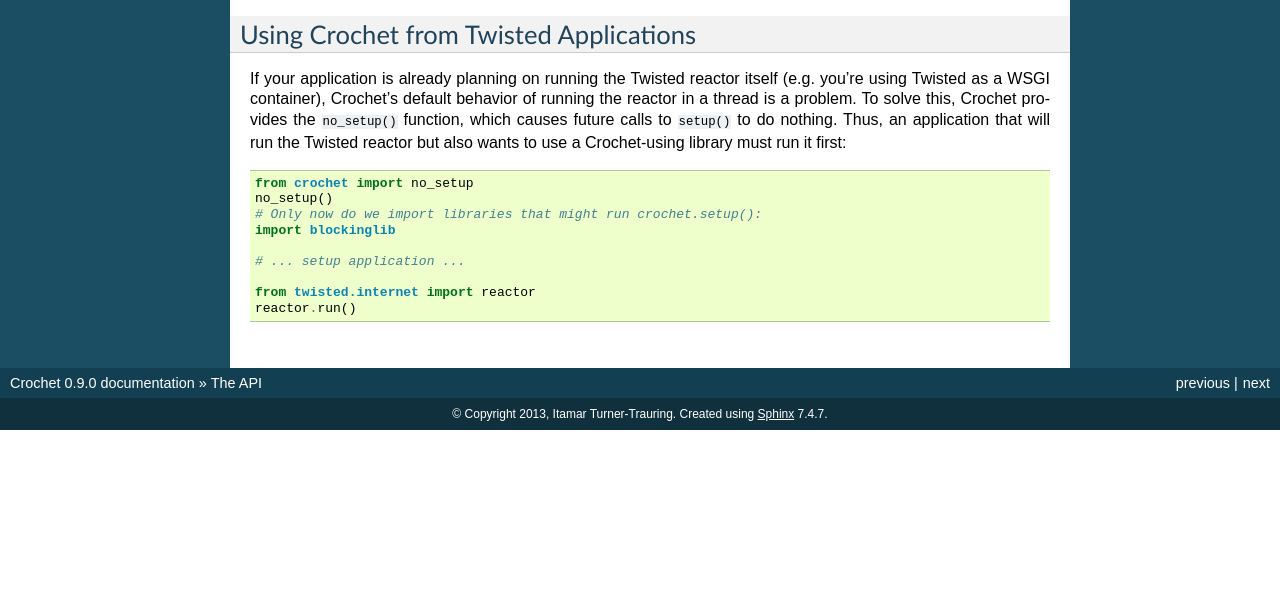
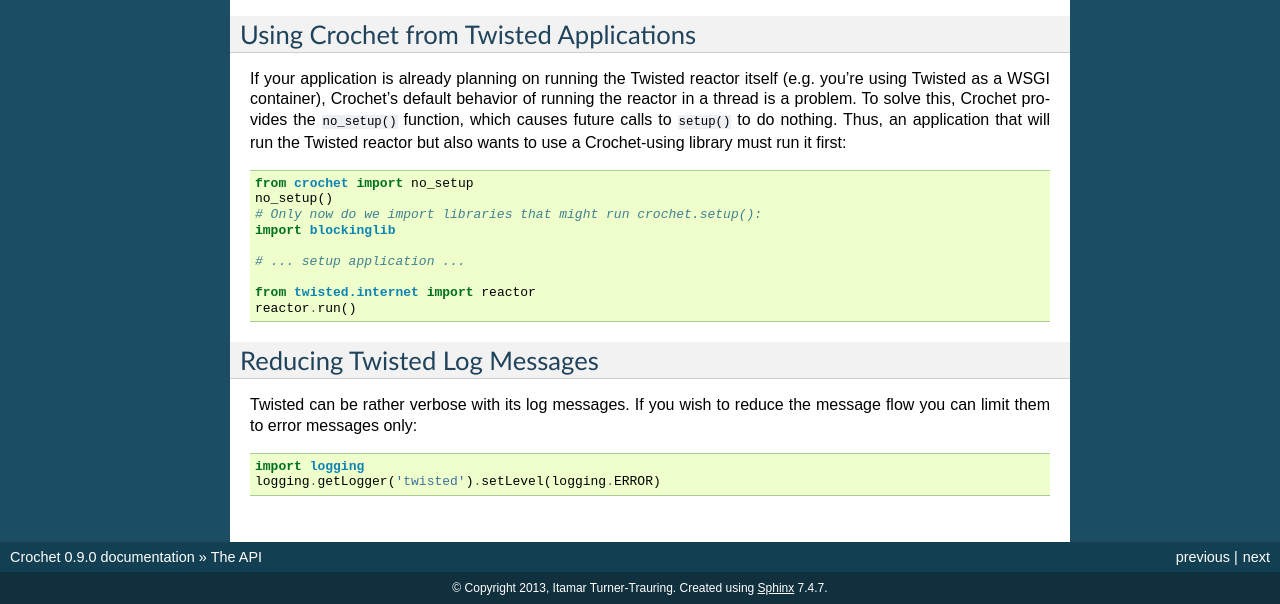
Before and after one commit to itamarst/crochet, a Sphinx documentation site: the page built from docs/api.rst, in a window 1280 px wide and 900 px high, scrolled down 1941 px, cut to the strip 296-900 px from the top of the window. Built offline with Sphinx 7.4.7, drawn with Linux system fonts in a browser that asks for light colours; before the commit the page ends 2667 px from its top, so only the background shows below that; some of the changed text lies outside the part shown.

Commit message:
Document reducing log messages.
Fixes #7

```diff
--- a/docs/api.rst
+++ b/docs/api.rst
@@ -151,3 +151,15 @@
 
     from twisted.internet import reactor
     reactor.run()
+
+
+Reducing Twisted Log Messages
+^^^^^^^^^^^^^^^^^^^^^^^^^^^^^
+
+Twisted can be rather verbose with its log messages. If you wish to reduce the
+message flow you can limit them to error messages only:
+
+.. code-block:: python
+
+   import logging
+   logging.getLogger('twisted').setLevel(logging.ERROR)
```
